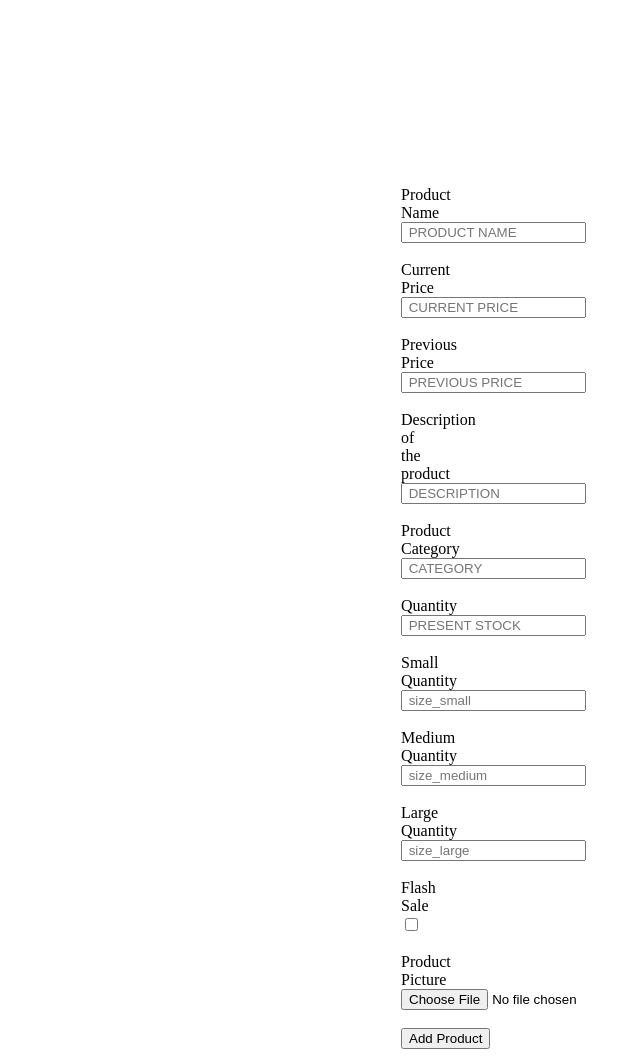
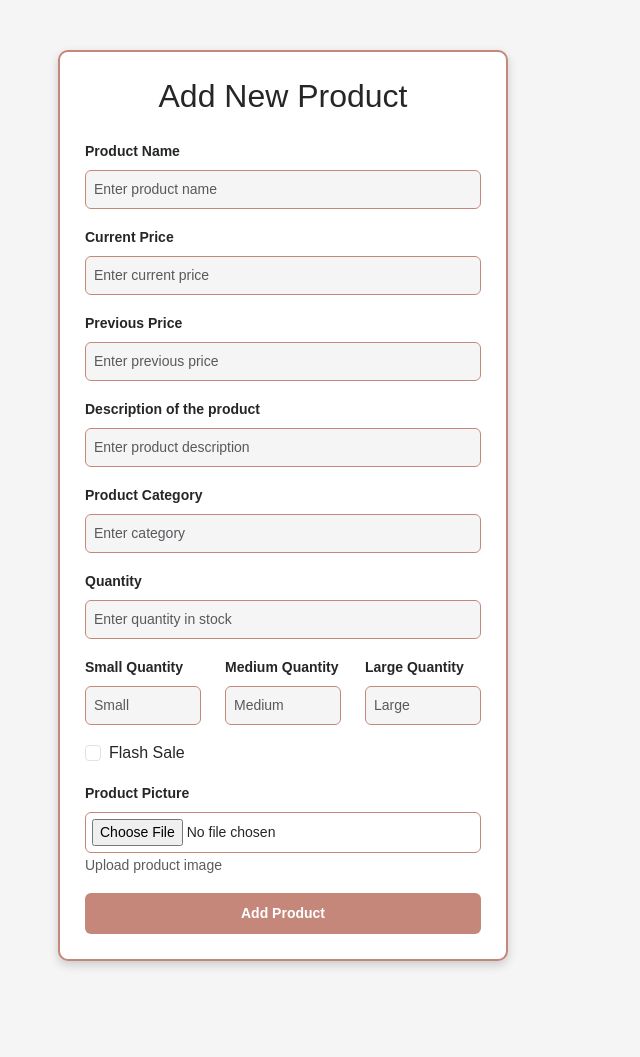
Before and after one commit to Radhika74/Infosys_T3_Project_E_Commerce, a Flask app: page /admin/add-product in a window 1280 px wide. Shown: the whole page, without its empty margins (357-997 px from the left). After the commit the page ends 968 px from the top, so only its background shows below. Run offline with Flask 3, Linux system fonts and the light colour scheme; some libraries are stand-ins or nearby versions.

Commit message:
Setup venv and fronted add product done

```diff
--- a/app/__init__.py
+++ b/app/__init__.py
@@ -35,9 +35,9 @@ def create_app():
     app.register_blueprint(views_bp,url_prefix="/")
 
 
-    # with app.app_context():
+    with app.app_context():
 
-    #     create_database()
+         create_database()
 
 
     return app
--- /dev/null
+++ b/app/static/css/add_products.css
@@ -0,0 +1,70 @@
+body {
+    background-color: #F5F5F5; /* Light background */
+    font-family: Arial, sans-serif;
+    color: #262626; /* Dark text */
+}
+
+.form-container {
+    max-width: 450px;
+    background: white;
+    padding: 25px;
+    border-radius: 10px;
+    box-shadow: 0px 4px 10px rgba(38, 38, 38, 0.2);
+    margin: 50px auto;
+    border: 2px solid #C4877A; /* Warm brown border */
+}
+
+.form-label {
+    font-weight: bold;
+    font-size: 14px;
+    color: #262626; /* Dark grey */
+}
+
+.form-control {
+    border-radius: 6px;
+    padding: 8px;
+    font-size: 14px;
+    border: 1px solid #C4877A;
+    background-color: #F5F5F5;
+    color: #262626;
+}
+
+.form-control:focus {
+    border-color: #C4877A;
+    box-shadow: 0px 0px 5px rgba(196, 135, 122, 0.5);
+}
+
+.btn-primary {
+    background-color: #C4877A; /* Warm brown */
+    border: none;
+    transition: 0.3s;
+    width: 100%;
+    padding: 10px;
+    font-size: 14px;
+    border-radius: 6px;
+    color: white;
+    font-weight: bold;
+}
+
+.btn-primary:hover {
+    background-color: #a86e62; /* Slightly darker brown */
+}
+
+.form-check-input:checked {
+    background-color: #C4877A;
+    border-color: #C4877A;
+}
+
+.file-input {
+    border: 1px solid #C4877A;
+    padding: 6px;
+    border-radius: 6px;
+    background-color: white;
+    width: 100%;
+    font-size: 14px;
+    color: #262626;
+}
+
+::placeholder {
+    color: #8e8e8e; /* Subtle grey placeholder text */
+}
--- a/app/templates/add_products.html
+++ b/app/templates/add_products.html
@@ -1,119 +1,95 @@
-{% extends "base.html" %}
 
+ {% extends "base.html" %}
 
-{% block title%}
-    Add Product Page
-{% endblock %}
+ {% block title %} Add Product Page {% endblock %}
 
+ {% block content %}
+ <!-- Bootstrap CSS -->
+ <link rel="stylesheet" href="https://cdn.jsdelivr.net/npm/bootstrap@5.3.0/dist/css/bootstrap.min.css">
+ <link rel="stylesheet" href="{{ url_for('static', filename='css/add_products.css') }}">
 
-{% block content %}
+ <div class="container">
+     <div class="form-container">
+         <h2 class="text-center mb-4">Add New Product</h2>
 
+         <form action="" method="post" enctype="multipart/form-data">
+             {{ form.csrf_token }}
 
-    <!-- <table>
-        <thead>
-            <tr>
+             <div class="mb-3">
+                 {{ form.product_name.label(class="form-label") }}
+                 {{ form.product_name(class="form-control", placeholder="Enter product name") }}
+             </div>
 
-                <th scope="col">PRODUCT NAME</th>
-                <th scope="col">CURRENT PRICE</th>
-                <th scope="col">PREVIOUS PRICE</th>
-                <th scope="col">DESCRIPTION</th>
-                <th scope="col">CATEGORY</th>
-                <th scope="col">QUANTITY</th>
+             <div class="mb-3">
+                 {{ form.current_price.label(class="form-label") }}
+                 {{ form.current_price(class="form-control", placeholder="Enter current price") }}
+             </div>
 
-                <th scope="col">SALE</th>
-                <th scope="col">PRODUCT PICTURE</th>
+             <div class="mb-3">
+                 {{ form.previous_price.label(class="form-label") }}
+                 {{ form.previous_price(class="form-control", placeholder="Enter previous price") }}
+             </div>
 
-            </tr>
-        </thead>
+             <div class="mb-3">
+                 {{ form.description.label(class="form-label") }}
+                 {{ form.description(class="form-control", placeholder="Enter product description") }}
+             </div>
 
-        <tbody>
+             <div class="mb-3">
+                 {{ form.category.label(class="form-label") }}
+                 {{ form.category(class="form-control", placeholder="Enter category") }}
+             </div>
 
-            <tr>
-                <form action="" method="post" enctype="multipart/form-data">
+             <div class="mb-3">
+                 {{ form.quantity.label(class="form-label") }}
+                 {{ form.quantity(class="form-control", placeholder="Enter quantity in stock") }}
+             </div>
 
-                    {{ form.csrf_token }}
-                    {{form}}
-                    <td>{{form.product_name(placeholder= " PRODUCT NAME " )}} </td>
-                    <td>{{form.current_price(placeholder= " CURRENT PRICE " )}}</td>
-                    <td>{{form.previous_price(placeholder=" PREVIOUS PRICE ")}}</td>
-                    <td>{{form.description(placeholder=" DESCRIPTION ")}}</td>
-                    <td>{{form.category(placeholder=" CATEGORY ")}}</td>
-                    <td>{{form.quantity(placeholder=" PRESENT STOCK ")}}</td>
+             <div class="row">
+                 <div class="col-md-4">
+                     <div class="mb-3">
+                         {{ form.size_small.label(class="form-label") }}
+                         {{ form.size_small(class="form-control", placeholder="Small") }}
+                     </div>
+                 </div>
+                 <div class="col-md-4">
+                     <div class="mb-3">
+                         {{ form.size_medium.label(class="form-label") }}
+                         {{ form.size_medium(class="form-control", placeholder="Medium") }}
+                     </div>
+                 </div>
+                 <div class="col-md-4">
+                     <div class="mb-3">
+                         {{ form.size_large.label(class="form-label") }}
+                         {{ form.size_large(class="form-control", placeholder="Large") }}
+                     </div>
+                 </div>
+             </div>
 
-                    <td>{{form.size_small(placeholder=" size_small ")}}</td>
-                    <td>{{form.size_medium(placeholder=" size_medium ")}}</td>
-                    <td>{{form.size_large(placeholder=" size_large ")}}</td>
+             <div class="mb-3 form-check">
+                 {{ form.sale(class="form-check-input", id="saleCheckbox") }}
+                 <label class="form-check-label" for="saleCheckbox">Flash Sale</label>
+             </div>
 
-                    <td>{{form.sale}}</td>
-                    <td>{{form.product_picture}}</td>
+             <div class="mb-3">
+                 {{ form.product_picture.label(class="form-label") }}
+                 <input type="file" class="file-input" id="fileInput" name="product_picture">
+                 <small class="text-muted">Upload product image</small>
+             </div>
 
+             <button type="submit" class="btn btn-primary w-100">Add Product</button>
+         </form>
+     </div>
+ </div>
 
-                    <td>{{ form.add_product() }}</td>
+ <!-- JavaScript for Live Preview -->
+ <script>
+     document.getElementById('fileInput').addEventListener('change', function(event) {
+         let file = event.target.files[0];
+         if (file) {
+             alert("File Selected: " + file.name);
+         }
+     });
+ </script>
 
-                </form>
-
-            </tr>
-
-        </tbody>
-
-
-
-
-    </table> -->
-    <style>
-        form {
-            font-size: medium;
-            align-content: center;
-            margin-right: 785px;
-            margin-left: 750px ;
-            margin-top: 150px;
-        }
-    </style>
-
-    <form action="" method="post" enctype="multipart/form-data">
-
-        {{ form.csrf_token }}
-        <br><br>
-
-        {{form.product_name.label()}}
-        {{form.product_name(placeholder= " PRODUCT NAME " )}} <br> <br>
-
-        {{form.current_price.label()}}
-        {{form.current_price(placeholder= " CURRENT PRICE " )}} <br> <br>
-
-        {{form.previous_price.label()}}
-        {{form.previous_price(placeholder=" PREVIOUS PRICE ")}} <br> <br>
-
-        {{form.description.label()}}
-        {{form.description(placeholder=" DESCRIPTION ")}} <br> <br>
-
-        {{form.category.label()}}
-        {{form.category(placeholder=" CATEGORY ")}} <br> <br>
-
-        {{form.quantity.label()}}
-        {{form.quantity(placeholder=" PRESENT STOCK ")}} <br> <br>
-
-        {{form.size_small.label()}}
-        {{form.size_small(placeholder=" size_small ")}} <br> <br>
-
-        {{form.size_medium.label()}}
-        {{form.size_medium(placeholder=" size_medium ")}} <br> <br>
-
-        {{form.size_large.label()}}
-        {{form.size_large(placeholder=" size_large ")}} <br> <br>
-
-        {{form.sale.label()}}
-        {{form.sale}} <br> <br>
-
-        {{form.product_picture.label()}}
-        {{form.product_picture}} <br> <br>
-
-
-        {{ form.add_product() }} <br>
-
-    </form>
-
-
-
-
-{% endblock %}
+ {% endblock %}
--- a/app/templates/admin.html
+++ b/app/templates/admin.html
@@ -3,7 +3,7 @@
 <head>
     <meta charset="UTF-8">
     <meta name="viewport" content="width=device-width, initial-scale=1.0">
-    <title>Admin Panel - Sara Fashion</title>
+    <title>Admin Panel - Fashion Finds</title>
     <link rel="stylesheet" href="{{ url_for('static', filename='css/styles.css') }}">
     <!-- <link rel="stylesheet" href="/app/static/styles.css"> -->
 <body>
@@ -11,7 +11,7 @@
         <div class="header-container">
             <h2>LOGO</h2>
 
-            <h2 class="search-container" style="font-style: italic;"> STORE NAME</h2>
+            <h2 class="search-container" style="font-style: italic;"> Fashion Finds</h2>
             <!-- <div class="search-container">
                 <input type="text" placeholder="Search">
                 <button class="search-btn">Search</button>
@@ -56,7 +56,7 @@
     </main>
 
     <footer>
-        <p>SARA | © 2023 All rights reserved</p>
+        <p>Fashion Finds | © 2023 All rights reserved</p>
     </footer>
 
 
```
Also changed, not shown: app/templates/update_item.html (+75 -99 lines), app/templates/view_products.html (+181 -59 lines), requirements.txt (+13 -12 lines), instance/ecomstore_db.db, media/90.jpeg (added), media/light-blue-classic-shirt-3.jpg.webp (added), media/shopping.jpeg (added).
